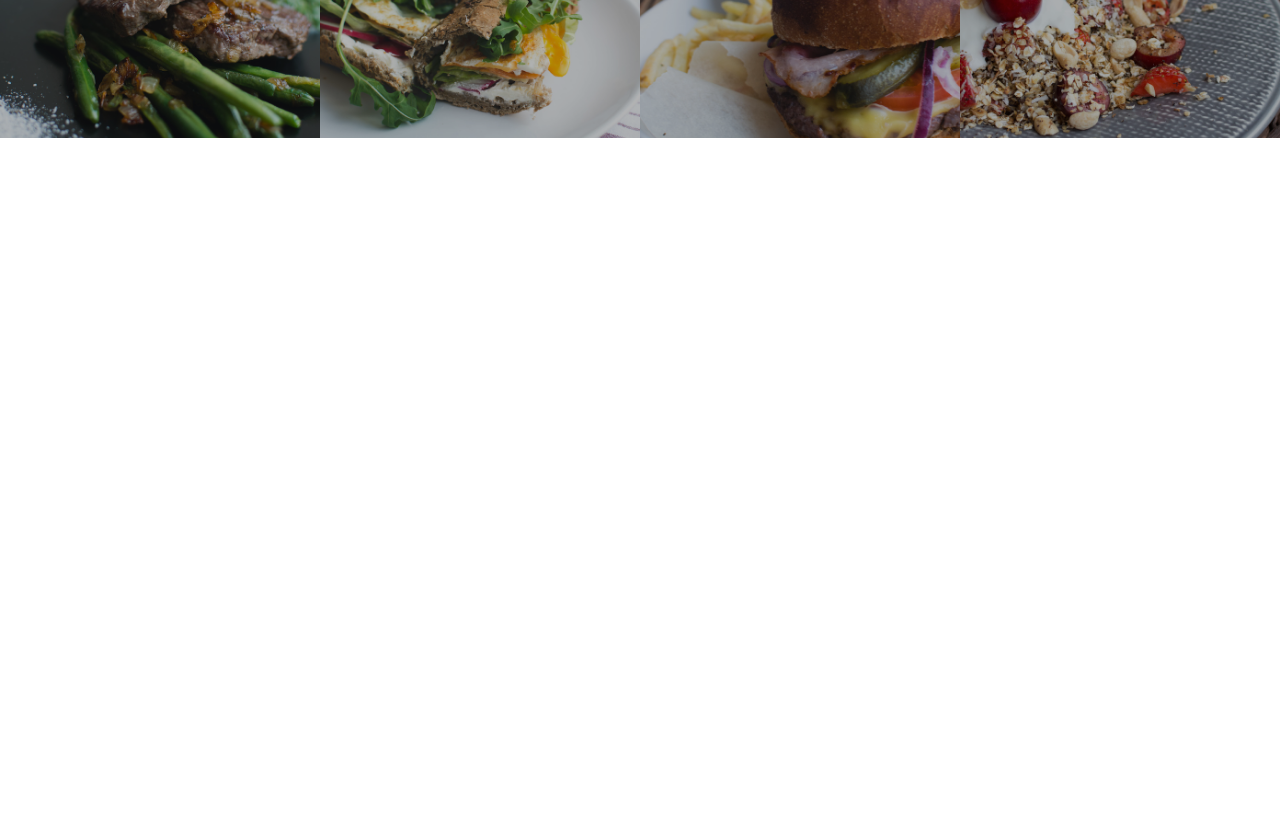
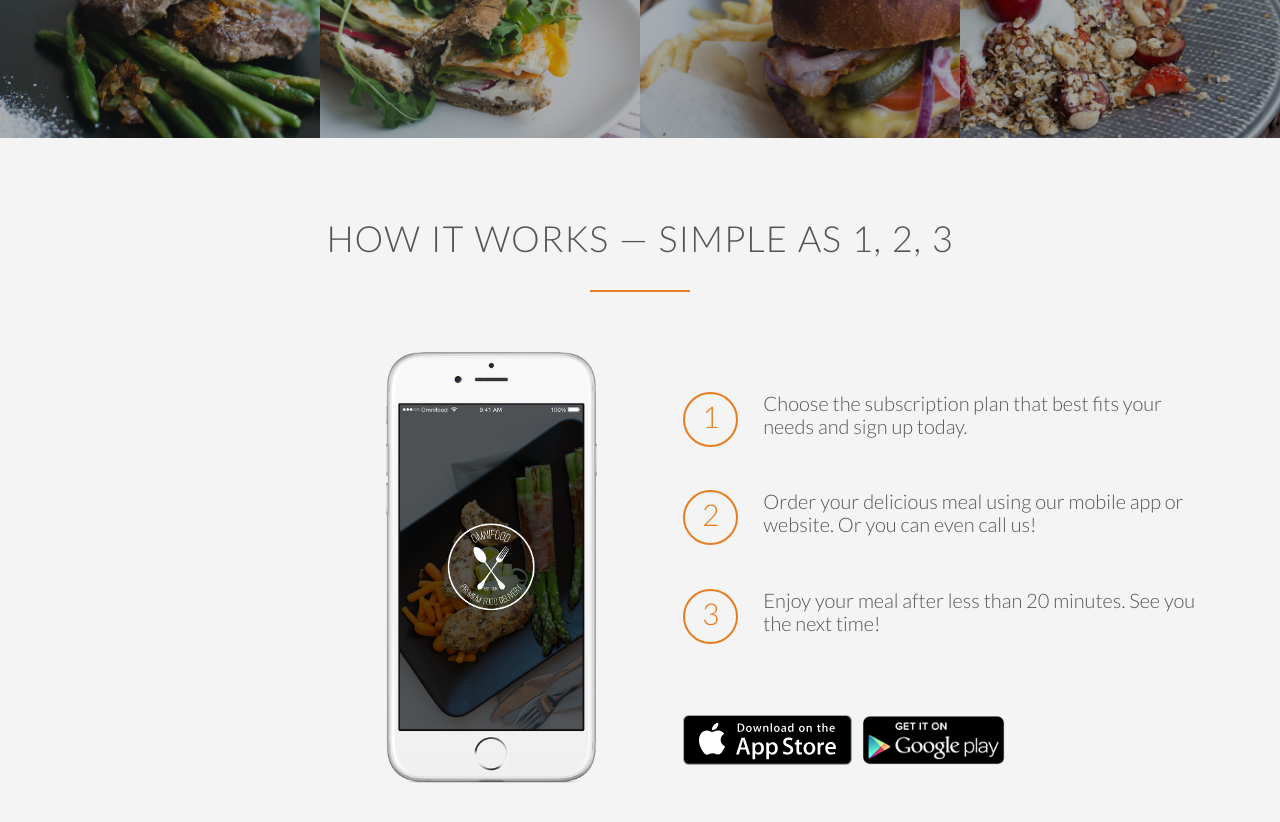
Before and after one commit to mohammadmaninang94/react-omnifood, a React (Create React App) app: page / in a window 1280 px wide. Shown: the part 1860-2682 px from the top of the page. Before the commit the page ends 1998 px from the top, so only its background shows below. Built offline with nearby package versions, Linux system fonts and the light colour scheme.

Commit message:
Added how-it-works section and .clearfix for floats

```diff
--- a/src/App.js
+++ b/src/App.js
@@ -3,6 +3,7 @@ import React from 'react';
 import Header from '../src/components/header/header.component';
 import Features from './components/features/features.component';
 import SectionMeals from './components/section-meals/section-meals.component';
+import SectionSteps from './components/section-steps/section-steps.component';
 
 function App() {
   return (
@@ -10,6 +11,7 @@ function App() {
       <Header />
       <Features />
       <SectionMeals />
+      <SectionSteps/>
     </React.Fragment>
   );
 }
--- a/src/components/section-meals/meals-showcase.component.jsx
+++ b/src/components/section-meals/meals-showcase.component.jsx
@@ -3,7 +3,7 @@ import React from 'react';
 import './meals-showcase.styles.css';
 
 const MealsShowcase = ({ items }) => (
-    <ul className='meals-showcase' >
+    <ul className='meals-showcase clearfix' >
         {items.map(({ id, name, imgSrc }) => (
             <li key={id}>
                 <figure className='meal-photo'>
--- a/src/components/section-meals/section-meals.component.jsx
+++ b/src/components/section-meals/section-meals.component.jsx
@@ -1,6 +1,6 @@
 import React from 'react';
 
-import favoriteMeals from './favoriteMeals';
+import favoriteMeals from './favorite-meals';
 
 import MealsShowcase from './meals-showcase.component';
 
--- /dev/null
+++ b/src/components/section-steps/section-steps.component.jsx
@@ -0,0 +1,40 @@
+import React from 'react';
+
+import CustomLink from '../custom-link/custom-link.component';
+
+import './section-steps.styles.css';
+
+const SectionSteps = () => (
+    <section className='section-steps'>
+        <div className='row'>
+            <h2>How it works &mdash; Simple as 1, 2, 3</h2>
+        </div>
+        <div className='row'>
+            <div className='col span-1-of-2 steps-box'>
+                <img src='/img/app-iPhone.png' alt='Omnifood app on iPhone' className='app-screen' />
+            </div>
+            <div className='col span-1-of-2 steps-box'>
+                <div className='works-step'>
+                    <div>1</div>
+                    <p>Choose the subscription plan that best fits your needs and sign up today.</p>
+                </div>
+                <div className='works-step'>
+                    <div>2</div>
+                    <p>Order your delicious meal using our mobile app or website. Or you can even call us!</p>
+                </div>
+                <div className='works-step'>
+                    <div>3</div>
+                    <p>Enjoy your meal after less than 20 minutes. See you the next time!</p>
+                </div>
+                <CustomLink className='btn-app'>
+                    <img src='/img/download-app.svg' alt='App store button'/>
+                </CustomLink>
+                <CustomLink className='btn-app'>
+                    <img src='/img/download-app-android.png' alt='Play store button'/>
+                </CustomLink>
+            </div>
+        </div>
+    </section>
+);
+
+export default SectionSteps;
--- /dev/null
+++ b/src/components/section-steps/section-steps.styles.css
@@ -0,0 +1,45 @@
+.section-steps{
+    background-color: #f4f4f4;
+}
+
+.steps-box:first-child {
+  text-align: right;
+  padding-right: 3%;
+  margin-top: 30px;
+}
+
+.steps-box:last-child {
+  padding-left: 3%;
+  margin-top: 70px;
+}
+
+.app-screen {
+  width: 40%;
+}
+
+.works-step {
+  margin-bottom: 10%;
+}
+
+.works-step:last-of-type {
+    margin-bottom: 80px;
+}
+
+.works-step div {
+  float: left;
+  color: #e67e22;
+  border: 2px solid #e67e22;
+  border-radius: 50%;
+  height: 55px;
+  width: 55px;
+  text-align: center;
+  padding: 5px;
+  font-size: 150%;
+  margin-right: 25px;
+}
+
+.btn-app img {
+  height: 50px;
+  width: auto;
+  margin-right: 10px;
+}
--- a/src/index.css
+++ b/src/index.css
@@ -13,6 +13,17 @@ html {
   font-size: 20px;
   font-weight: 300;
   text-rendering: optimizeLegibility;
+}
+
+.clearfix {
+  zoom: 1;
+}
+.clearfix:after {
+  content: ".";
+  clear: both;
+  display: block;
+  height: 0;
+  visibility: hidden;
 }
 
 .row {
```
Also changed, not shown: public/img/download-app-android.png (added), public/img/download-app.svg (added), src/components/section-meals/favorite-meals.js (renamed from src/components/section-meals/favoriteMeals.js).
